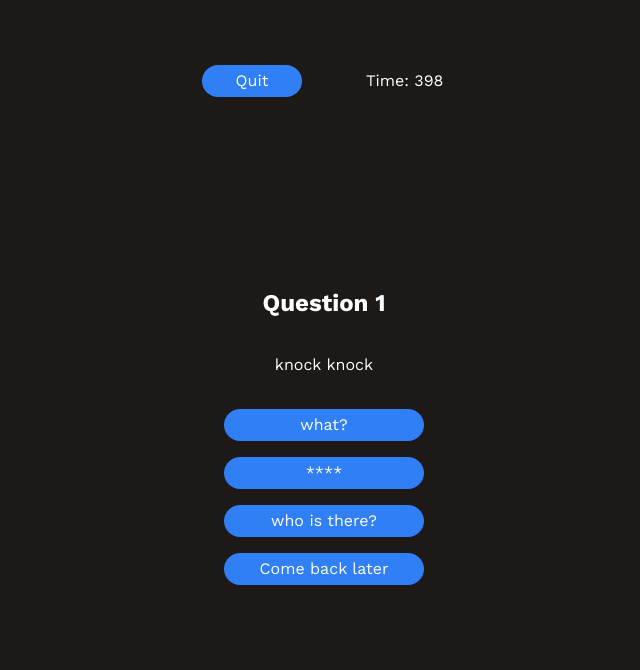
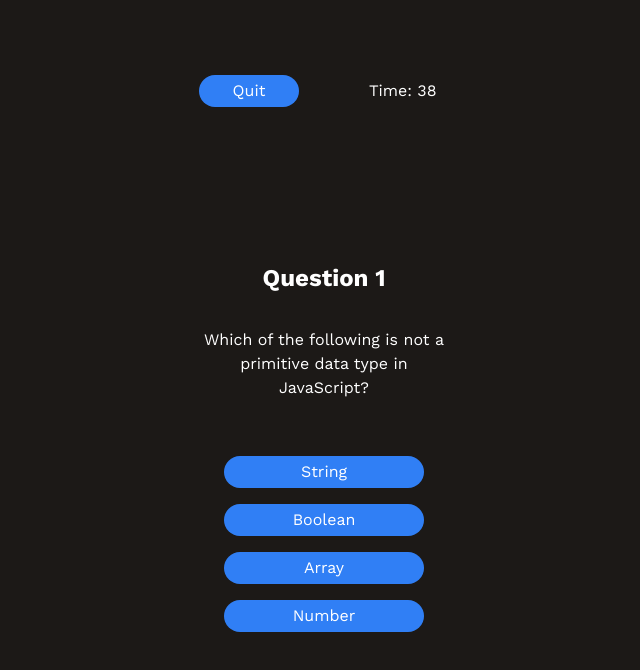
Before and after one commit to saduhub/code-quiz, a website: page index.html in a window 1280 px wide. Both pictures are taken after a click on the button "Take quiz!". Shown: the whole page, without its empty margins (316-956 px from the left). Drawn offline with nearby package versions, Linux system fonts and the light colour scheme.

Commit message:
Added question score generation and quiz completion logic

```diff
--- a/Assets/scripts/app.js
+++ b/Assets/scripts/app.js
@@ -1,16 +1,45 @@
 "use strict";
 // Global Variables
-let timer = 400;
+let timer = 40;
 let timerP = $('.timer');
 timerP.text(`Time: ${timer}`);
 let questionNumber = 0;
+let savedScore;
 const questions = [
     {
-        question: 'knock knock',
-        correct: 'who is there?',
-        choice1: 'what?',
-        choice2: '****',
-        choice3: 'Come back later',
+        question: 'Which of the following is not a primitive data type in JavaScript?',
+        correct: 'Array',
+        choice1: 'String',
+        choice2: 'Boolean',
+        choice3: 'Number',
+    },
+    {
+        question: 'Which method can be used to add an item to the end of an array?',
+        correct: 'push()',
+        choice1: 'concat()',
+        choice2: 'join()',
+        choice3: 'pop()',
+    },
+    {
+        question: 'How can you log messages to the console in JavaScript?',
+        correct: 'console.log()',
+        choice1: 'System.out.print()',
+        choice2: 'print()',
+        choice3: 'log.console()',
+    },
+    {
+        question: 'Which of the following is a way to declare a variable that cannot be reassigned in JavaScript?',
+        correct: 'const',
+        choice1: 'var',
+        choice2: 'let',
+        choice3: 'function',
+    },
+    {
+        question: 'What does the `this` keyword refer to inside an object method in JavaScript?',
+        correct: 'The object itself',
+        choice1: 'The method itself',
+        choice2: 'The global window object',
+        choice3: 'The parent object',
     }
 ];
 // Global Functions
@@ -29,12 +58,15 @@ function endQuiz() {
     quizFinishedPage.removeClass('hidden');
 }
 function resetTimer() {
-    timer = 400;
+    timer = 40;
     timerP.text(`Time: ${timer}`);
+}
+function resetQuestionNumber() {
+    questionNumber = 0;
 }
 function saveScores() {
     const initials = initialsInput.val();
-    const score = timer;
+    const score = savedScore;
     const highScores = JSON.parse(localStorage.getItem('highScores') || '[]');
     highScores.push({ initials: initials, score: score });
     localStorage.setItem('highScores', JSON.stringify(highScores));
@@ -44,10 +76,16 @@ function displayHighScores() {
     const highScores = JSON.parse(localStorage.getItem('highScores') || '[]');
     highScores.sort((a, b) => b.score - a.score);
     highScores.forEach(score => {
+        if (typeof score.score !== 'number') {
+            scoresUl.append(`<li class="scoresLi">${score.initials} - DNF! </li>`);
+        }
+        else {
             scoresUl.append(`<li class="scoresLi">${score.initials} - ${score.score}</li>`);
+        }
     });
 }
 function generateQuestions() {
+    if (questionNumber < questions.length) {
         const questionValue = questions[questionNumber].question;
         const choice1Value = questions[questionNumber].choice1;
         const choice2Value = questions[questionNumber].choice2;
@@ -59,6 +97,10 @@ function generateQuestions() {
         wrong2.text(choice2Value);
         wrong3.text(choice3Value);
         right.text(correctValue);
+    }
+    else {
+        return;
+    }
 }
 // Home Page
 const homePage = $('.homePage');
@@ -93,12 +135,21 @@ const quizPage = $('.quizPage');
 const questionCounter = $('.quizH2');
 const question = $('.quizP');
 const navigateHomeBtnQuiz = $('#navigateHomeBtnQuiz');
+const optionBtn = $('.optionBtn');
 const wrong1 = $('#wrong1');
 const wrong2 = $('#wrong2');
 const wrong3 = $('#wrong3');
 const right = $('#right');
 navigateHomeBtnQuiz.on('click', function () {
     location.reload();
+});
+optionBtn.on('click', function () {
+    questionNumber++;
+    generateQuestions();
+    if (questionNumber >= questions.length) {
+        savedScore = timer;
+        timer = 0;
+    }
 });
 // Quiz Finished Page
 const quizFinishedPage = $('.quizFinishedPage');
@@ -110,11 +161,13 @@ initialsBtn.on('click', function () {
     homePage.removeClass('hidden');
     saveScores();
     resetTimer();
+    resetQuestionNumber();
 });
 navigateHomeBtnFinish.on('click', function () {
     quizFinishedPage.addClass('hidden');
     homePage.removeClass('hidden');
     resetTimer();
+    resetQuestionNumber();
 });
 // On load
 // homePage.addClass('hidden')
--- a/Assets/styles/styles.css
+++ b/Assets/styles/styles.css
@@ -126,14 +126,14 @@ button:hover {
     justify-content: space-evenly;
     align-items: center;
     height: 100vh;
-    margin-top: -75%;
+    margin-top: -50%;
 }
 
 .quizHeader {
     display: flex;
     justify-content: space-between;
     width: 100%;
-    margin-bottom: 3rem;
+    margin-bottom: 2rem;
 }
 
 .timer {
@@ -147,6 +147,18 @@ button:hover {
 .navigateHomeBtn {
     width: 100px;
     margin: 0 4rem 0 0;
+}
+
+.quizP {
+    height: 80px;
+    width: 250px;
+}
+
+.quizChoicesDiv {
+    display: flex;
+    flex-direction: column;
+    align-items: center;
+    justify-content: center;
 }
 /* Quiz Page */
 /* Quiz Finished Page */
--- a/index.html
+++ b/index.html
@@ -42,10 +42,12 @@
             <div class="questionContainer">
                 <h2 class="quizH2">Question #</h2>
                 <p class="quizP">What is TypeScript?</p>
-                <button type="button" class="optionBtn" id="wrong1">Option</button>
-                <button type="button" class="optionBtn" id="wrong2">Option</button>
-                <button type="button" class="optionBtn" id="right">Option</button>
-                <button type="button" class="optionBtn" id="wrong3">Option</button>
+                <div class="quizChoicesDiv">
+                    <button type="button" class="optionBtn" id="wrong1">Option</button>
+                    <button type="button" class="optionBtn" id="wrong2">Option</button>
+                    <button type="button" class="optionBtn" id="right">Option</button>
+                    <button type="button" class="optionBtn" id="wrong3">Option</button>
+                </div>
             </div>
         </div>
         <!-- Quiz Finished Page -->
```
Also changed, not shown: app.ts (+73 -11 lines). Lines whose indentation alone changed are shown as unchanged.
